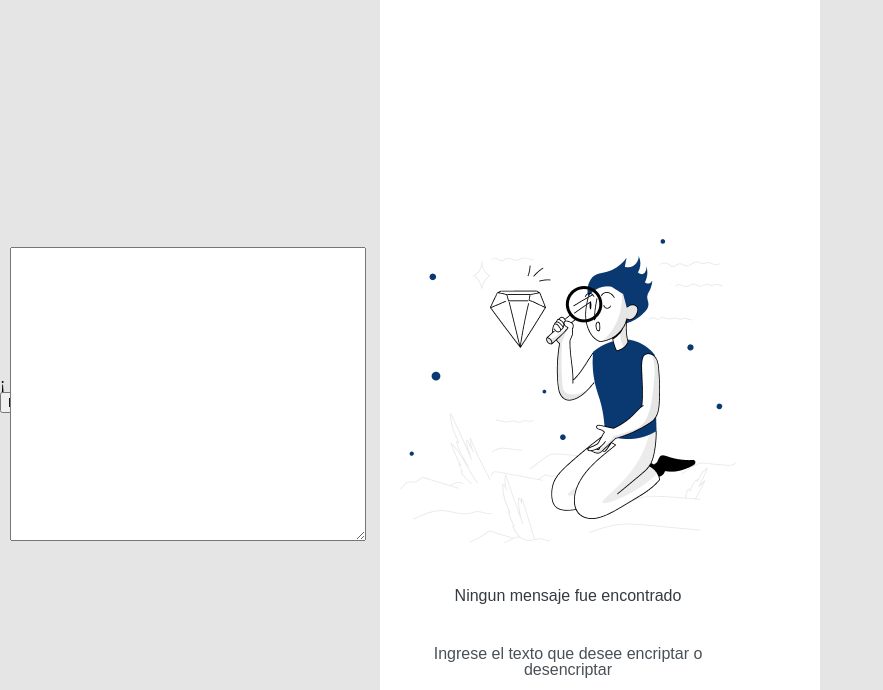
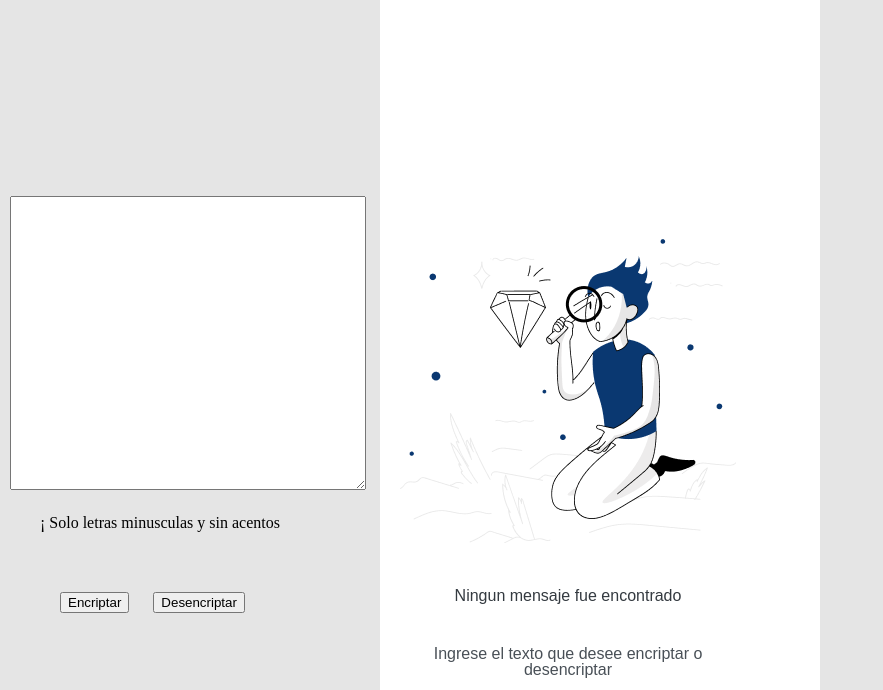
Before and after one commit to jossramos94/TextEncryptor, a plain HTML site: page index.html in a window 1280 px wide. Shown: the part 110-800 px from the top of the page, without its empty margins (0-883 px from the left). Drawn offline with Linux system fonts and the light colour scheme.

Commit message:
adding style to buttons

```diff
--- a/style.css
+++ b/style.css
@@ -44,6 +44,30 @@ textarea{
     left: 10px;
     top: 168px;
     color: #0A3871;
+    font-size: 32px;
+    font-family: 'Montserrat', sans-serif;
+}
+
+.caja-encriptar p{
+    position: relative;
+    width: 250px;
+    height: 67px;
+    left: 40px;
+    top: 190px;
+    padding: 0px;
+}
+
+.botones{
+    display: flex;
+    flex-direction: row;
+    align-items: flex-start;
+    padding: 0px;
+    gap: 24px;
+    position: relative;
+    width: 250px;
+    height: 67px;
+    left: 60px;
+    top: 200px;
 }
 
 .caja-desencriptar{
```
